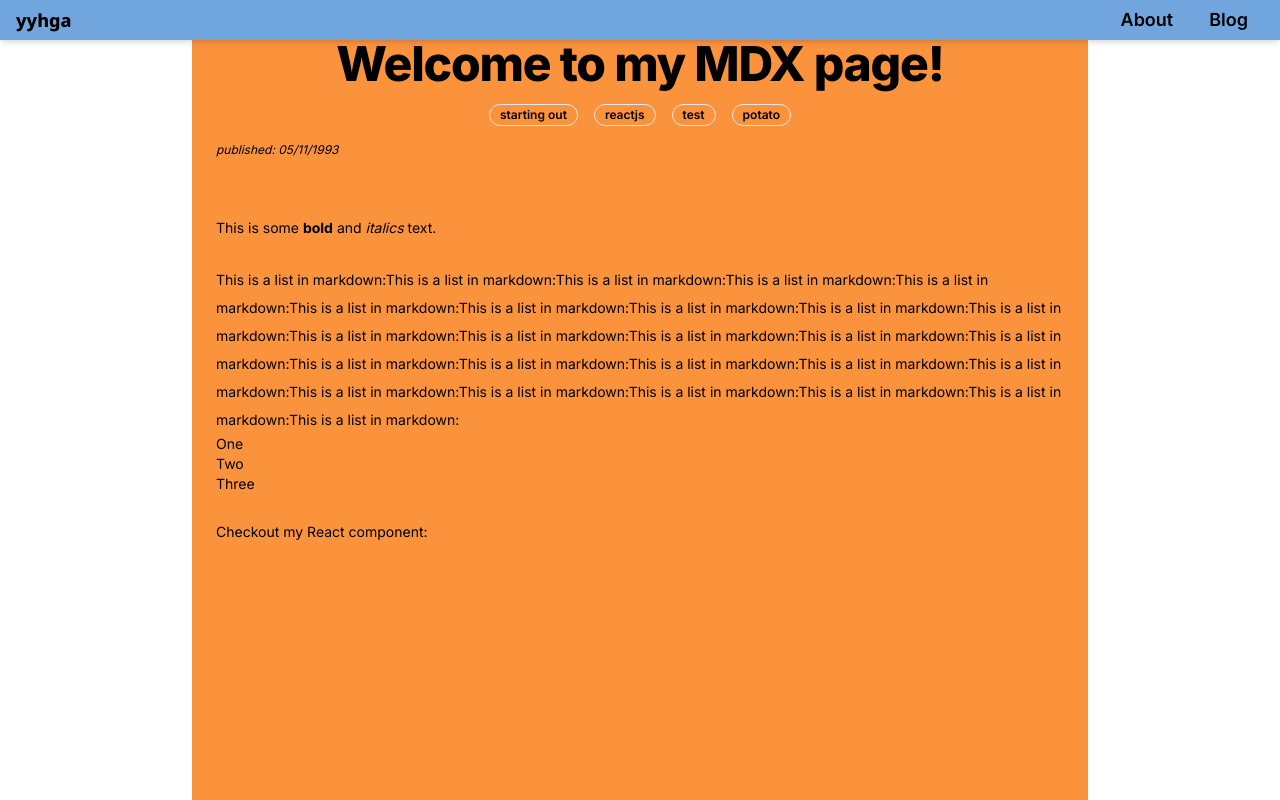
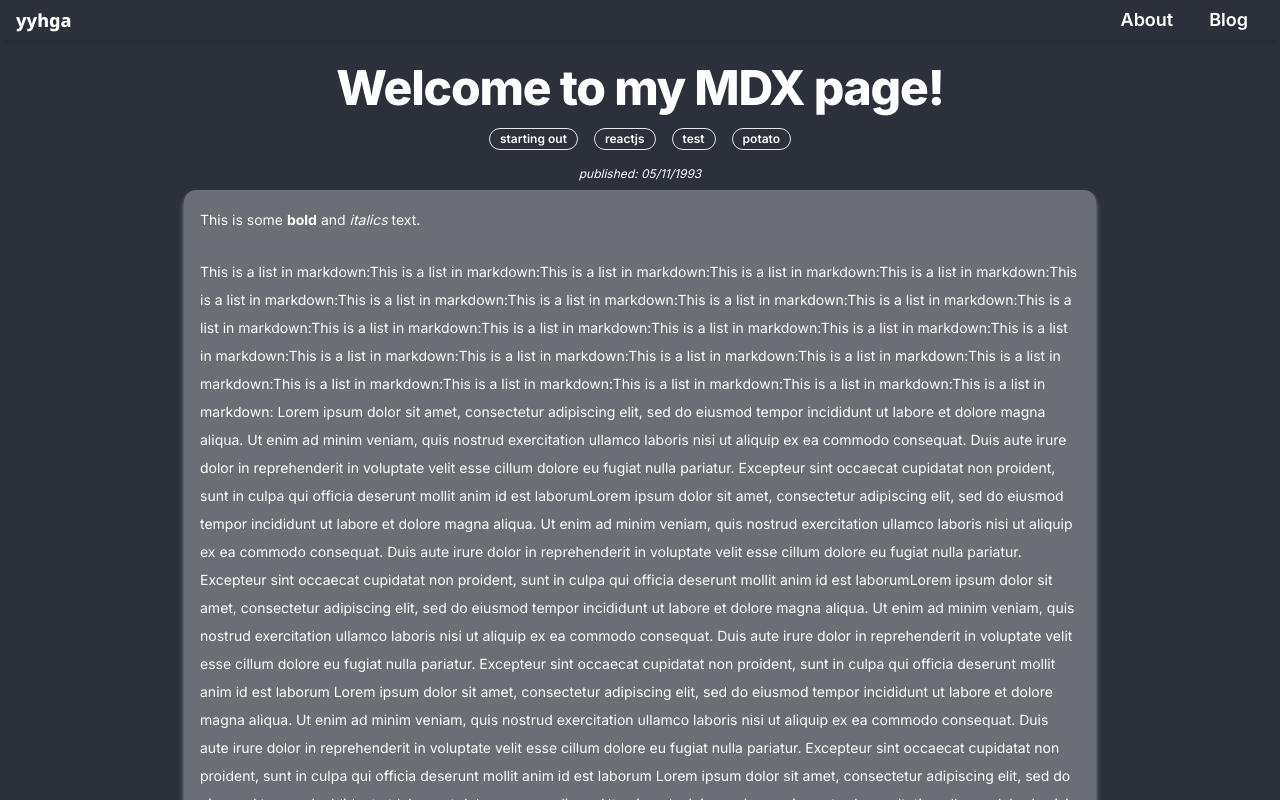
Before and after one commit to yyhhga/Site, a Next.js app: page /post/Sample in a window 1280 px wide. Shown: the top 800 px of the page. Built offline with nearby package versions, Linux system fonts and the light colour scheme.

Commit message:
update styles

```diff
--- a/src/app/layout.tsx
+++ b/src/app/layout.tsx
@@ -34,12 +34,14 @@ export default function RootLayout({
          >
             <nav
                className={
-                  'flex fixed justify-center min-h-min min-w-full  bg-navBar shadow-md  px-4 '
+                  'flex fixed justify-center min-h-min min-w-full bg-navBar shadow-md px-4 text-white z-50'
                }
             >
                <Navbar />
             </nav>
-            {children}
+            <main className="pt-16 min-h-screen text-white">
+               {children}
+            </main>
             <footer>
                <Footer />
             </footer>
--- a/src/app/page.tsx
+++ b/src/app/page.tsx
@@ -19,7 +19,7 @@ export default async function Home() {
    return (
       <main className="h-full w-full">
          <Content type={ContentType.FIRST}>
-            <div className="m-auto my-12 text-center">
+            <div className="m-auto mb-12 text-center">
                Records of the life of a nameless Software
                Engineer
             </div>
@@ -42,7 +42,7 @@ export default async function Home() {
                               {blog.item.title}
                            </Link>
                         </h3>
-                        <div className="text-gray-400 flex space-x-2">
+                        <div className="text-gray-400 flex space-x-2 pt-2">
                            {blog.item.tags &&
                            Array.isArray(blog.item.tags) ? (
                               blog.item.tags.map(
--- a/src/app/post/[postTitle]/page.tsx
+++ b/src/app/post/[postTitle]/page.tsx
@@ -30,14 +30,17 @@ export default async function Post({
          ? frontmatter.tags
          : [frontmatter.tags]
    return (
-      <div className="flex flex-col px-6 w-full h-full bg-orange-400  pt-10 m-auto md:w-[70%] md:items-center ">
-         <header>
-            <h1 data-id="title">{frontmatter.title}</h1>
+      <div className="flex flex-col px-6 w-full min-h-full max-h-fit pb-8 m-auto md:w-[75%] md:items-center ">
+         <div className="w-full min-h-full ">
+            <div className="flex flex-col relative z-10">
+               <header className="m-auto">
+                  <h1 data-id="title">
+                     {frontmatter.title}
+                  </h1>
                </header>
-
                <div
                   data-id="tags"
-            className="flex space-x-4 mt-4"
+                  className="flex space-x-4 mt-4 mx-auto"
                >
                   {tags.map((tagName, index) => (
                      <Badge
@@ -48,20 +51,22 @@ export default async function Post({
                      </Badge>
                   ))}
                </div>
-
-         {/* <div
-            data-id="dateauthor"
-            className="italic text-xs mt-4 w-1/2 items-start"
-         > */}
                <div
                   data-id="dateauthor"
-            className="italic text-xs mt-4 w-full"
+                  className="italic text-xs mt-4 mx-auto "
                >
                   published: {frontmatter.date}
                </div>
-         <div data-id="content" className="w-full pt-14">
-            <div className="">
-               {content && <MDXRemote source={content} />}
+               <div
+                  data-id="content"
+                  className="w-full pt-14 md:pt-2"
+               >
+                  <div className="bg-white/30 ring- backdrop-blur-lg rounded-xl shadow-md shadow-slate-400 p-4">
+                     {content && (
+                        <MDXRemote source={content} />
+                     )}
+                  </div>
+               </div>
             </div>
          </div>
       </div>
--- a/tailwind.config.ts
+++ b/tailwind.config.ts
@@ -20,17 +20,19 @@ const config = {
          },
       },
       extend: {
-         textColor: { default: 'black' },
+         textColor: { default: 'white' },
          colors: {
             border: 'hsl(var(--border))',
             input: 'hsl(var(--input))',
             ring: 'hsl(var(--ring))',
-            background: 'hsl(var(--background))',
+            // background: 'hsl(var(--background))',
             foreground: 'hsl(var(--foreground))',
+            background: 'white',
             backgroundAlternate: '#f8f9fb',
             // backgroundSection: '#e1ecf7',
-            backgroundSection: 'white',
-            navBar: '#71a5de',
+            backgroundSection: '#2b303a',
+            // navBar: '#71a5de',
+            navBar: '#2b303a',
             footer: 'hsl(var(--footer))',
             primary: {
                DEFAULT: 'hsl(var(--primary))',
```
Also changed, not shown: src/Blogposts/Sample.mdx (+18 -0 lines), src/custom components/Blog/strapisample.json (added, +32 -0 lines). Lines whose indentation alone changed are shown as unchanged.
